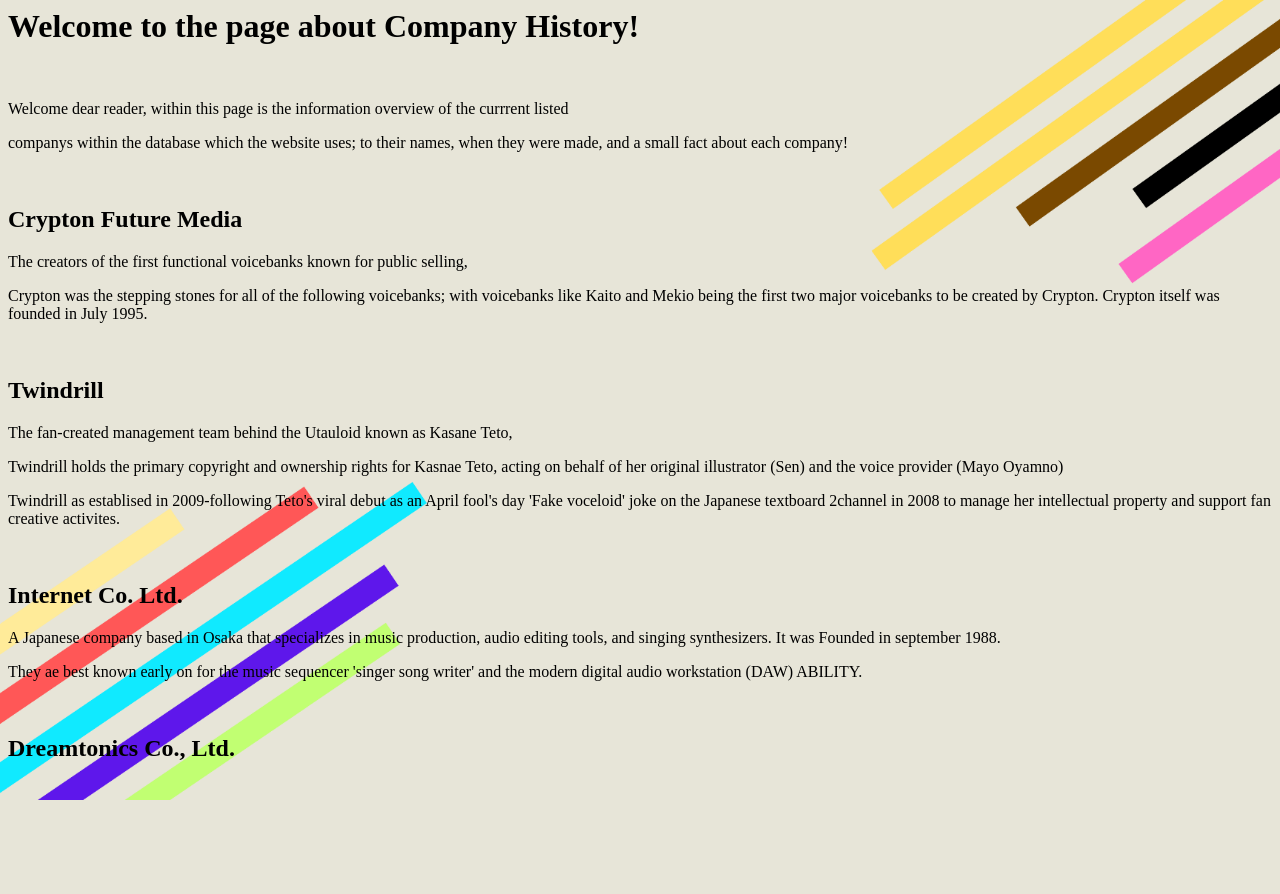
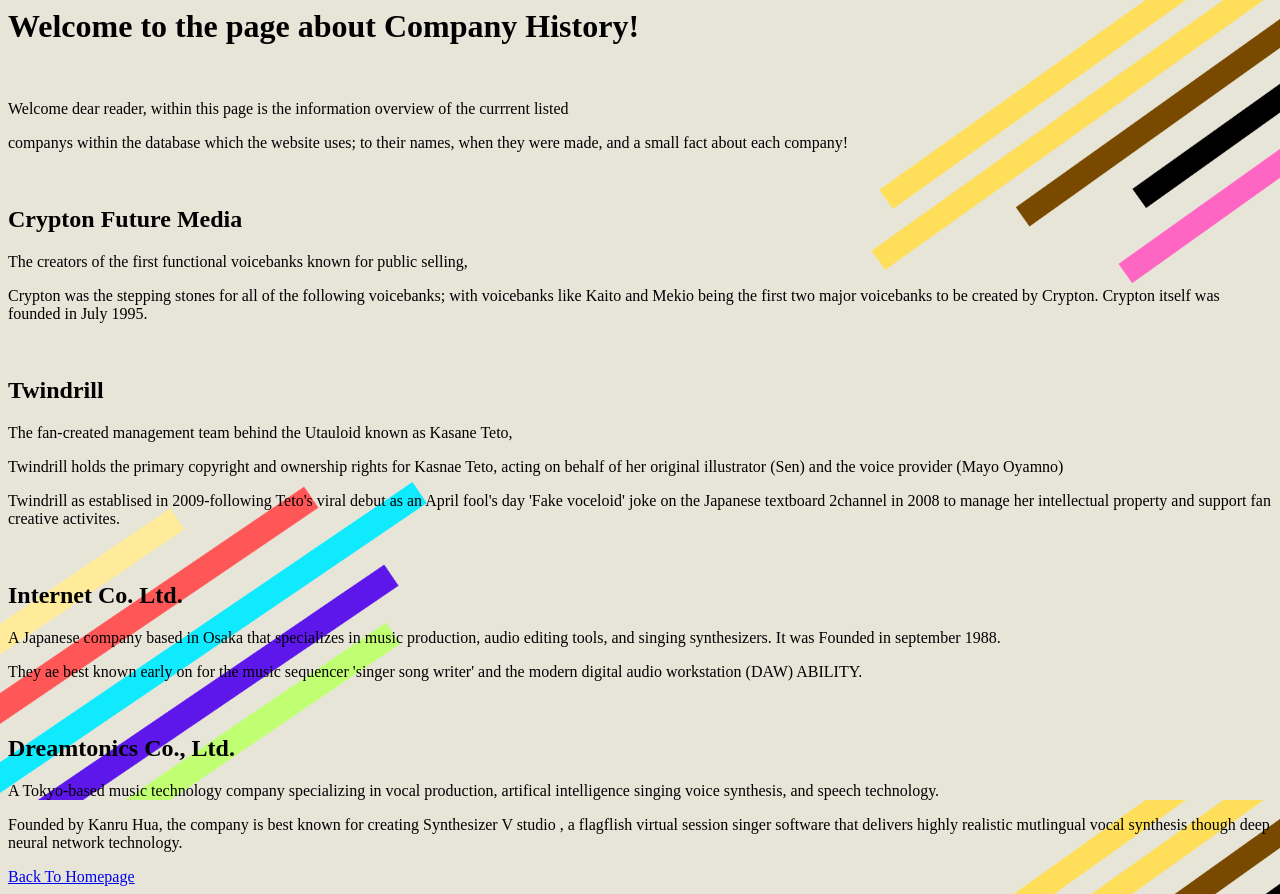
Before and after one commit to KodyMcmillan007/VoicebankSystem, a Flask app: page /companyinformation.html in a window 1280 px wide. Before the commit the page ends 800 px from the top, so only its background shows below. Run offline with Flask 3, Linux system fonts and the light colour scheme.

Commit message:
Updated New Information For Company Information page

```diff
--- a/templates/companyinformation.html
+++ b/templates/companyinformation.html
@@ -38,7 +38,13 @@
     </p>
     <br>
     <h2>Dreamtonics Co., Ltd.</h2>
-    <p></p>
+    <p>A Tokyo-based music technology company specializing in vocal production,
+        artifical intelligence singing voice synthesis, and speech technology.
+    </p>
+    <p>Founded by Kanru Hua, the company is best known for creating Synthesizer V studio
+        , a flagflish virtual session singer software that delivers highly realistic mutlingual
+        vocal synthesis though deep neural network technology.
+    </p>
 
-
+    <a href="/">Back To Homepage</a>
 </html>
```
